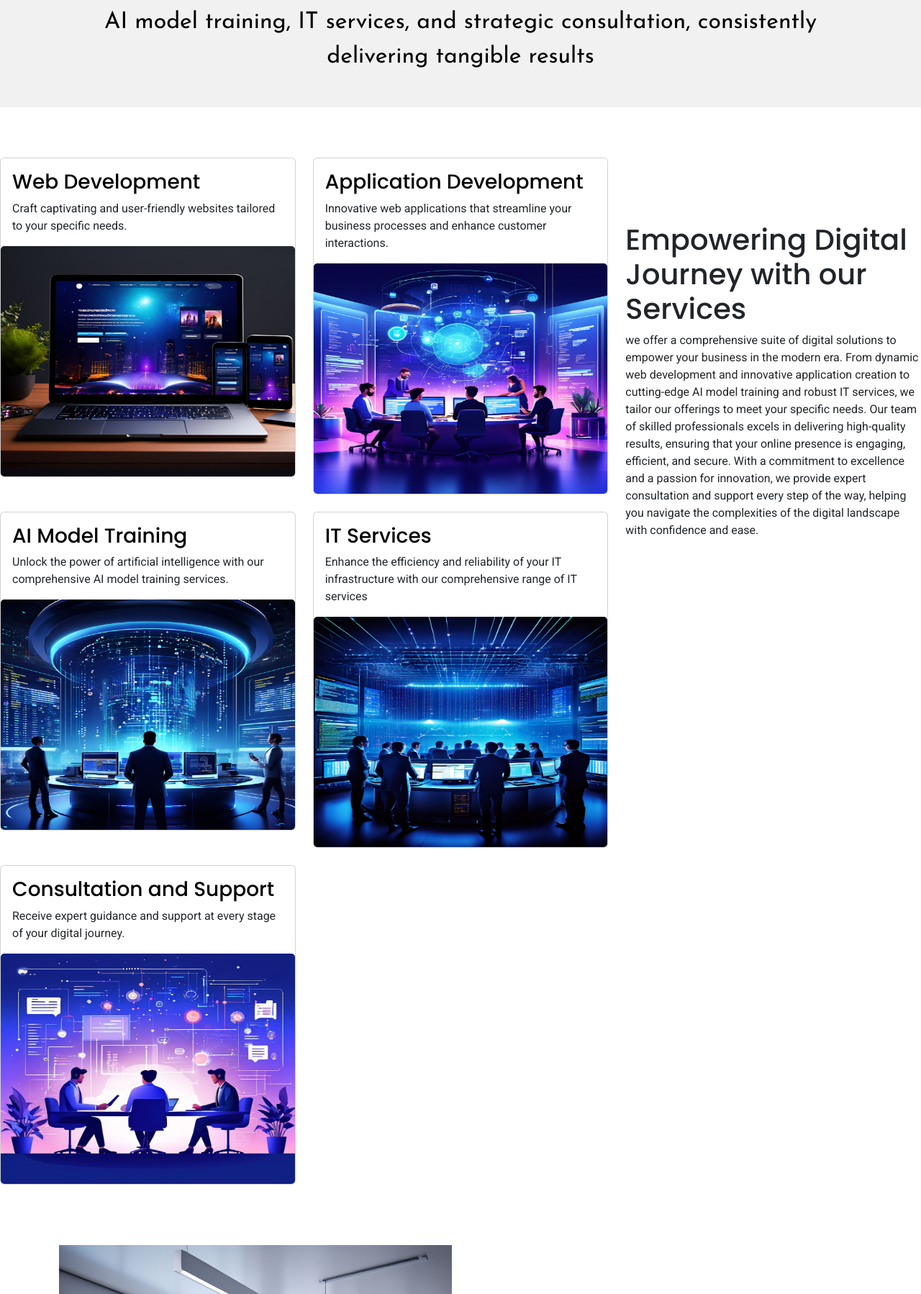
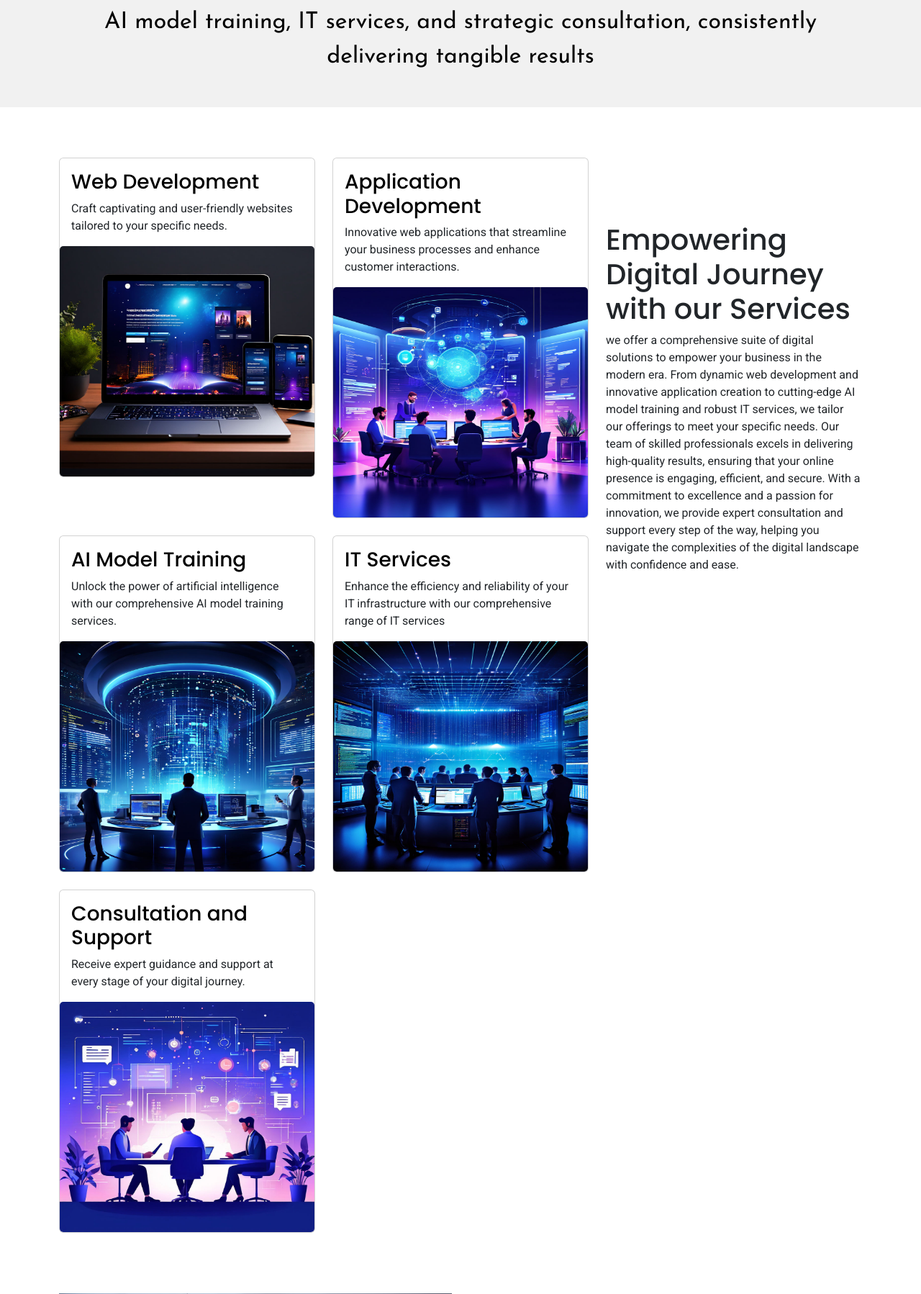
Before and after one commit to borkounou/Company_it_service, a FastAPI app: page / in a window 1280 px wide. Shown: the part 797-2595 px from the top of the page at 72% size. Run offline with FastAPI, Linux system fonts and the light colour scheme; some web fonts are replaced.

Commit message:
added container to the services

```diff
--- a/Backend/app/static/css/style.css
+++ b/Backend/app/static/css/style.css
@@ -104,6 +104,7 @@ p{
 
 #service .card{
     margin-bottom: 1.5rem;
+    width: 100%;
 
 }
 
--- a/Backend/app/templates/services.html
+++ b/Backend/app/templates/services.html
@@ -1,4 +1,5 @@
 <section id="service">
+    <div class="container">
         <div class="row">
             <div class="col-lg-8 col-md-8 col-sm-12 col-12">
                 <div class="row info-left">
@@ -98,5 +99,7 @@
 
 
         </div>
+    </div>
+
 
 </section>
```
Lines whose indentation alone changed are shown as unchanged.
